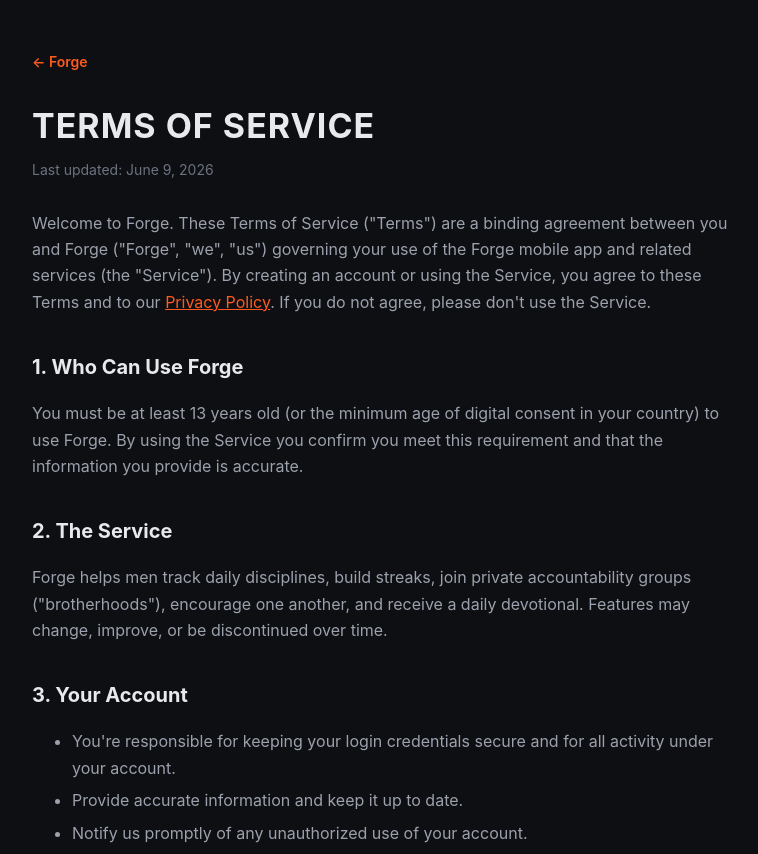
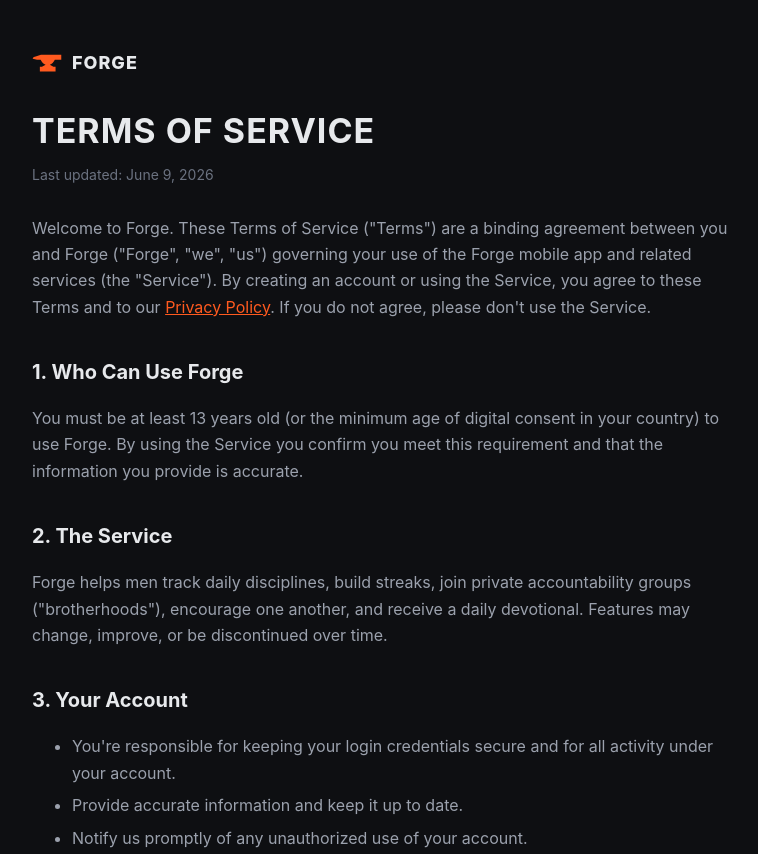
Before and after one commit to jarnaljitsingh/forge-app, a plain HTML site: page terms.html in a window 1280 px wide. Shown: the top 854 px of the page, without its empty margins (252-1010 px from the left). Drawn offline with Linux system fonts and the light colour scheme.

Commit message:
Use canonical Forge anvil mark across landing, privacy, and terms

```diff
--- a/terms.html
+++ b/terms.html
@@ -11,6 +11,10 @@
     font-family:-apple-system,BlinkMacSystemFont,"Segoe UI",Roboto,Helvetica,Arial,sans-serif;-webkit-font-smoothing:antialiased}
   .wrap{max-width:760px;margin:0 auto;padding:48px 24px 80px}
   a.back{color:var(--ember);text-decoration:none;font-size:14px;font-weight:600}
+  .brand{display:inline-flex;align-items:center;gap:10px;text-decoration:none}
+  .brand svg{width:30px;height:auto;display:block}
+  .brand .nm{color:var(--text);font-weight:800;letter-spacing:1px;text-transform:uppercase;font-size:18px}
+  .brand:hover .nm{color:var(--ember)}
   h1{font-size:34px;letter-spacing:1px;margin:24px 0 4px;text-transform:uppercase}
   .updated{color:var(--faint);font-size:14px;margin:0 0 28px}
   h2{font-size:20px;margin:36px 0 10px;color:var(--text)}
@@ -23,7 +27,10 @@
 </head>
 <body>
 <div class="wrap">
-  <a class="back" href="index.html">&larr; Forge</a>
+  <a class="brand" href="index.html">
+    <svg viewBox="6 25 84 51" fill="#FF5A1F" xmlns="http://www.w3.org/2000/svg"><path d="M8 38C8 38 9 33 14 33L31 27L88 27L88 41L70 41C66 49 62 52 56 55L66 61L72 61L72 74L28 74L28 61L34 61L44 55C38 52 34 49 30 41L20 41L8 38Z"/></svg>
+    <span class="nm">Forge</span>
+  </a>
   <h1>Terms of Service</h1>
   <p class="updated">Last updated: June 9, 2026</p>
 
```
Also changed, not shown: index.html (+4 -6 lines), privacy.html (+8 -1 lines).
